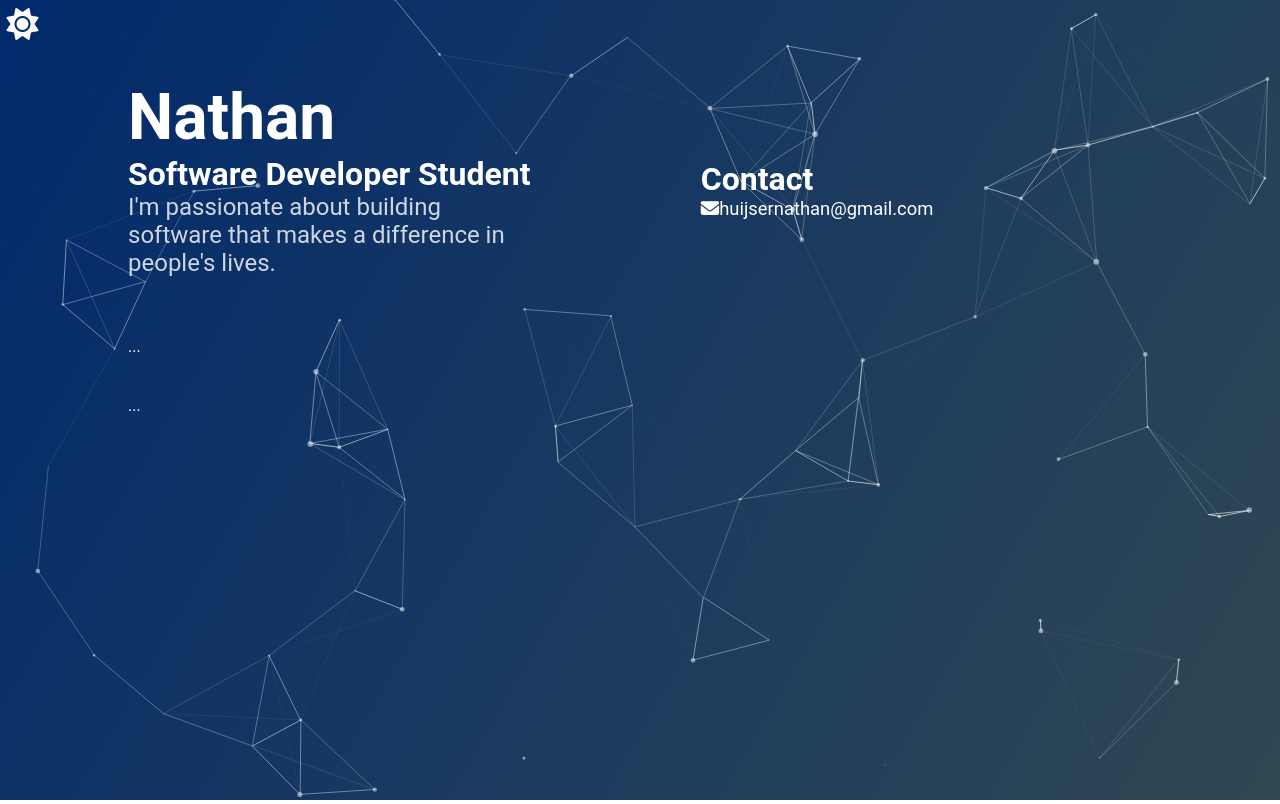
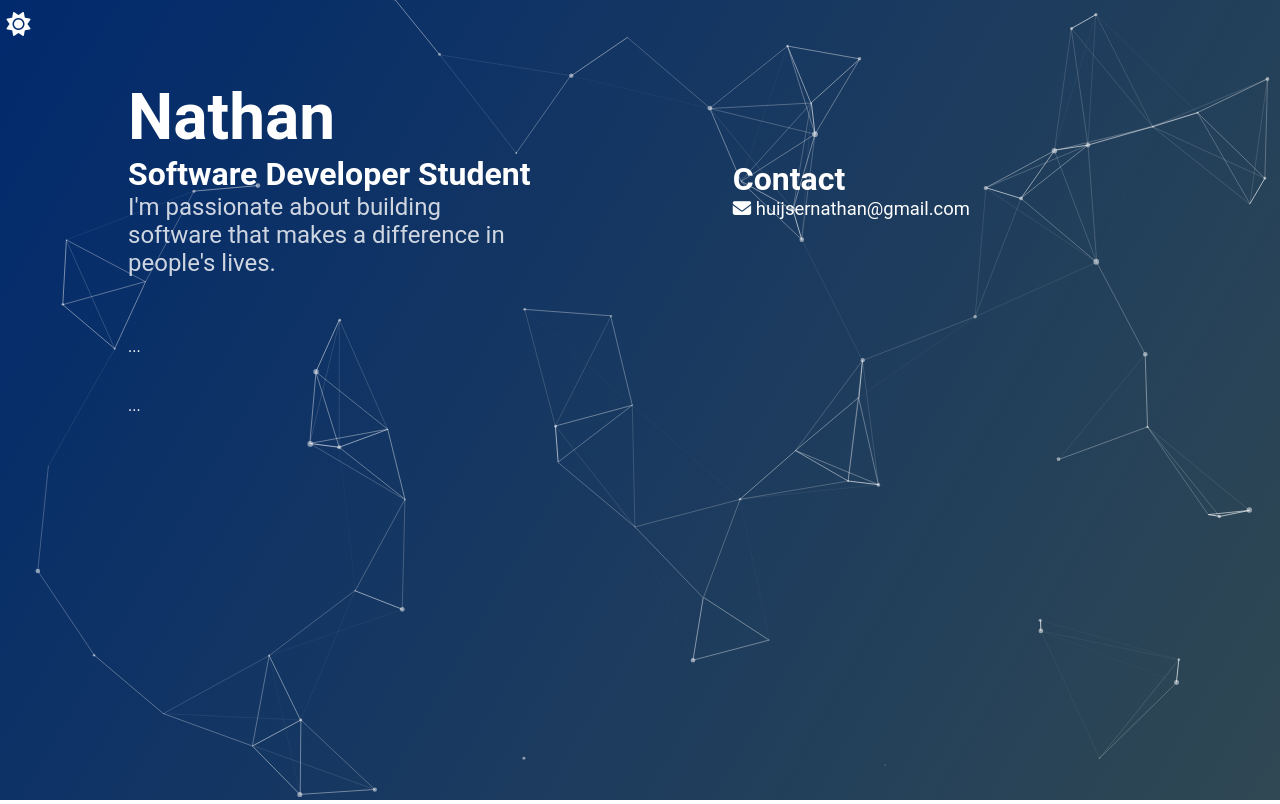
Before and after one commit to nhuijser/portfolio, a PHP site: page / in a window 1280 px wide. Run offline with PHP 8.4, Linux system fonts and the light colour scheme; data that the repository does not hold is empty; some libraries are stand-ins or nearby versions.

Commit message:
fix: spacing and some stuff

```diff
--- a/index.php
+++ b/index.php
@@ -13,7 +13,7 @@
 
 
   <div class="dark-mode-button">
-    <i id="switch-icon" class="fa-solid fa-sun fa-2xl" style="color: #ffffff;"></i>
+    <i id="switch-icon" class="fa-solid fa-sun fa-xl" style="color: #ffffff;"></i>
   </div>
   <div class="header">
     <h1><strong>Nathan</strong></h1>
@@ -63,7 +63,7 @@
     <div class="section-content">
       <h3 class="contact">Contact</h3>
       <div class="contact-details">
-        <p><i class="fa-solid fa-envelope"></i>&#104;&#117;&#105;&#106;&#115;&#101;&#114;&#110;&#97;&#116;&#104;&#97;&#110;&#64;&#103;&#109;&#97;&#105;&#108;&#46;&#99;&#111;&#109;</p>
+      <p> <i class="fa-solid fa-envelope"></i> &#104;&#117;&#105;&#106;&#115;&#101;&#114;&#110;&#97;&#116;&#104;&#97;&#110;&#64;&#103;&#109;&#97;&#105;&#108;&#46;&#99;&#111;&#109;</p>
       </div>
     </div>
   </div>
@@ -84,7 +84,7 @@
 
     function onData(event) {
       console.log(event.detail.total)
-      document.getElementsByClassName('activityText')[0].innerHTML = '<strong>' + event.detail.total + '</strong> contributions in the last 21 weeks';
+      document.getElementsByClassName('activityText')[0].innerHTML = '<strong>' + event.detail.total + '</strong> GitHub contributions in the last 21 weeks';
 }
 document.querySelector('.activity').addEventListener('data', onData);
 </script>
--- a/styles.css
+++ b/styles.css
@@ -116,7 +116,7 @@ codersrank-activity {
   scrollbar-width: thin;
   scrollbar-color: black transparent;
   margin-top: 15vh;
-  margin-right: 10vw;
+  margin-right: 7.5vw;
 }
 
 .right-section::-webkit-scrollbar {
@@ -256,6 +256,8 @@ h3.role span {
 }
 
 .contact {
+  display: flex;
+  flex-direction: column;
   color: rgb(255, 255, 255);
   font-size: 2rem;
   margin: 0;
```
